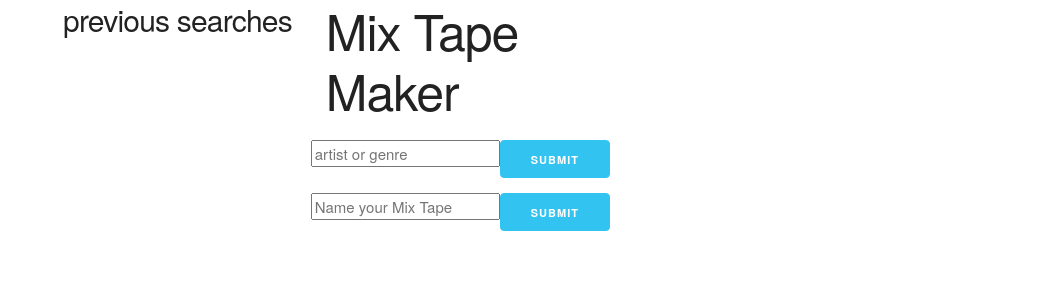
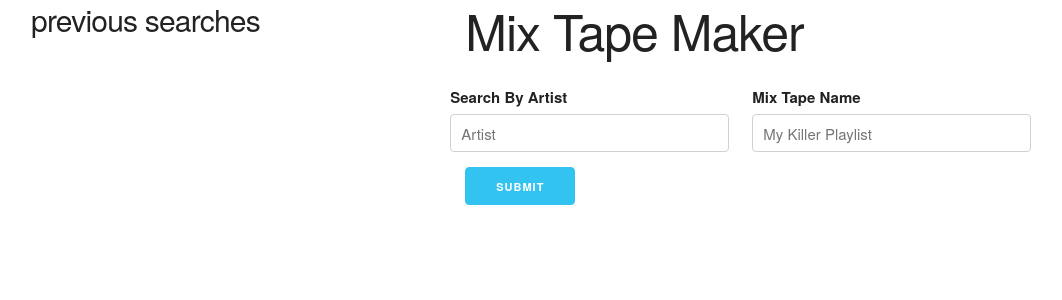
Before and after one commit to mpasricha1/Full_Stack_Project_1, a PHP site: page / in a window 1280 px wide. Shown: the top 300 px of the page, without its empty margins (82-1144 px from the left). Run offline with PHP 8.4, Linux system fonts and the light colour scheme; some libraries are stand-ins or nearby versions.

Commit message:
added hidden audio tag, one submit and two inputs

```diff
--- a/assets/css/skeleton.css
+++ b/assets/css/skeleton.css
@@ -31,7 +31,7 @@
 .container {
   position: relative;
   width: 100%;
-  max-width: 960px;
+  max-width: 1200px;
   margin: 0 auto;
   padding: 0 20px;
   box-sizing: border-box; }
--- a/index.html
+++ b/index.html
@@ -8,35 +8,32 @@
 	<link rel="stylesheet" href="assets/css/skeleton.css" />
 </head>
 <body>
-	<script src="https://cdnjs.cloudflare.com/ajax/libs/jquery/3.2.1/jquery.min.js"></script>
-	<script src="assets/js/script.js"></script>
+	<audio id="song" hidden src="" type="audio/mpeg"></audio>
 	<div class="container">
 		<div class="row">
-		<div class="four">
+			<div class="four columns">
 				<h4>previous searches</h4>
 
 			</div>
-		<div class="eight">
+			<div class="eight columns">
 				<div class="container">
 
 					<h1>Mix Tape Maker</h1>
+
+					<form action=""></form>
+
 					<div class="row">
-					<div class="six">
-						<input class="u-full-width" placeholder="artist or genre" id="searchParameter">
+						<div class="six columns">
+							<label for="searchParameter">Search By Artist</label>
+							<input class="u-full-width" type="text" placeholder="Artist" id="searchParameter">
 						</div>
-					<div class="six">
-					<input id=searchBtn class="button-primary" type="submit" value="submit">
+						<div class="six columns">
+							<label for="userMixTapeName">Mix Tape Name</label>
+							<input class="u-full-width" type ="text" placeholder="My Killer Playlist" id="userMixTapeName">
 						</div>
 					</div>
-				<div class="row" id="mixTapeLabel">
-					<h1 id="userMixTapeName"></h1>
-					<div class="six">
-						<input class="u-full-width" placeholder="Name your Mix Tape" id="mixTapeName">
-					</div>
-					<div class="six">
-					<input id=submitName class="button-primary" type="submit" value="submit">
-					</div>
-				</div>
+					<input class="button-primary" type="submit" value="Submit">
+				</form>
 
 			</div>
 
@@ -46,5 +43,7 @@
 		</div>
 	</div>
 </div>
+<script src="https://cdnjs.cloudflare.com/ajax/libs/jquery/3.2.1/jquery.min.js"></script>
+<script src="assets/js/script.js"></script>
 </body>
 </html>
```
Also changed, not shown: 1 other file. Lines whose indentation alone changed are shown as unchanged.
